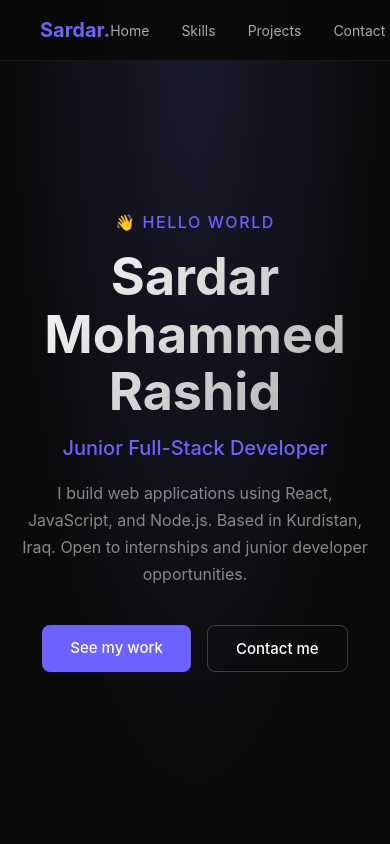
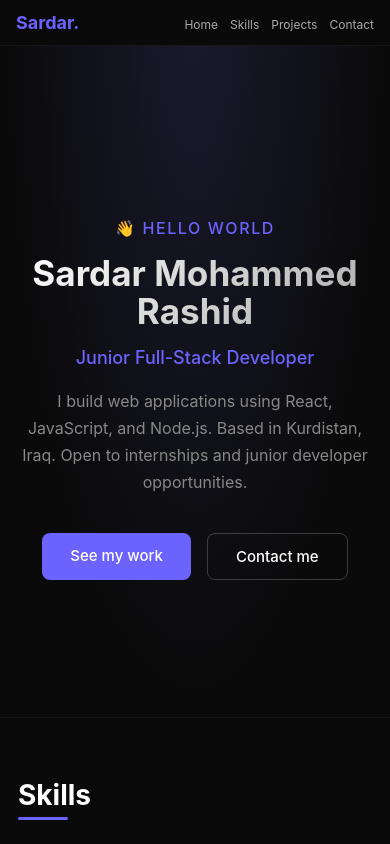
Before and after one commit to sardarMrashed/sardar-portfolio, a React (Create React App) app: page / in a window 390 px wide. Shown: the top 844 px of the page. Built offline with nearby package versions, Linux system fonts and the light colour scheme.

Commit message:
Polish portfolio for recruiter review: src/App.css

```diff
--- a/src/App.css
+++ b/src/App.css
@@ -129,3 +129,16 @@ section {
 .contact-link { display: flex; align-items: center; gap: 8px; padding: 12px 20px; background: #111; border: 1px solid rgba(255,255,255,0.05); border-radius: 8px; color: #fff; text-decoration: none; font-size: 14px; transition: border-color 0.15s; }
 
 .contact-link:hover { border-color: #6c63ff; color: #6c63ff; }
+/* Responsive layout for phones and smaller screens */
+@media (max-width: 640px) {
+  .navbar { padding: 12px 16px; flex-wrap: wrap; gap: 10px; }
+  .nav-logo { font-size: 18px; }
+  .nav-links { gap: 12px; flex-wrap: wrap; }
+  .nav-links a { font-size: 12px; }
+  .hero { min-height: 85vh; padding: 140px 18px 60px; }
+  .hero-name { font-size: clamp(32px, 9vw, 48px); }
+  .hero-role { font-size: 18px; }
+  section { padding: 60px 18px; }
+  .projects-grid { grid-template-columns: 1fr; }
+  .project-card { padding: 22px; }
+}
```
